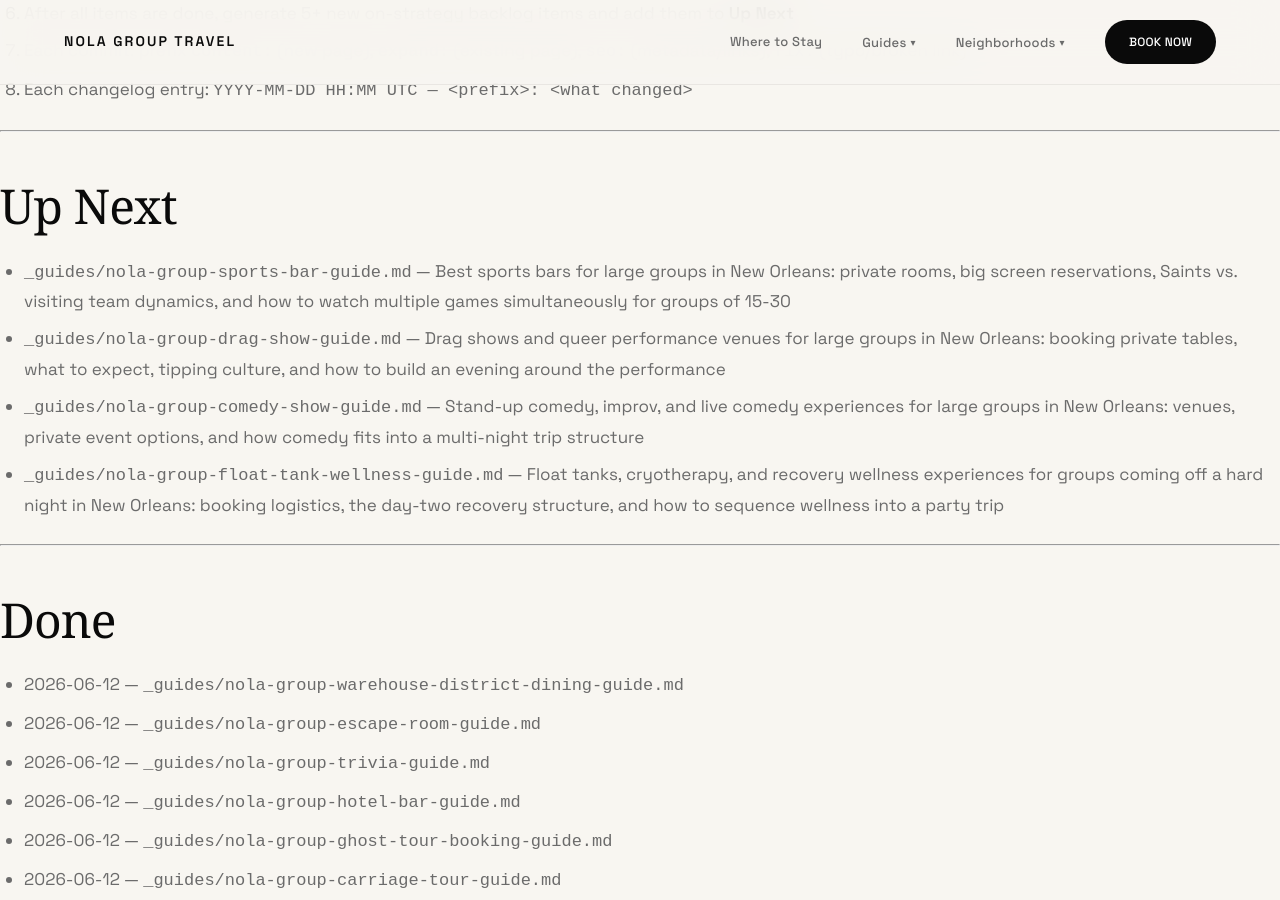
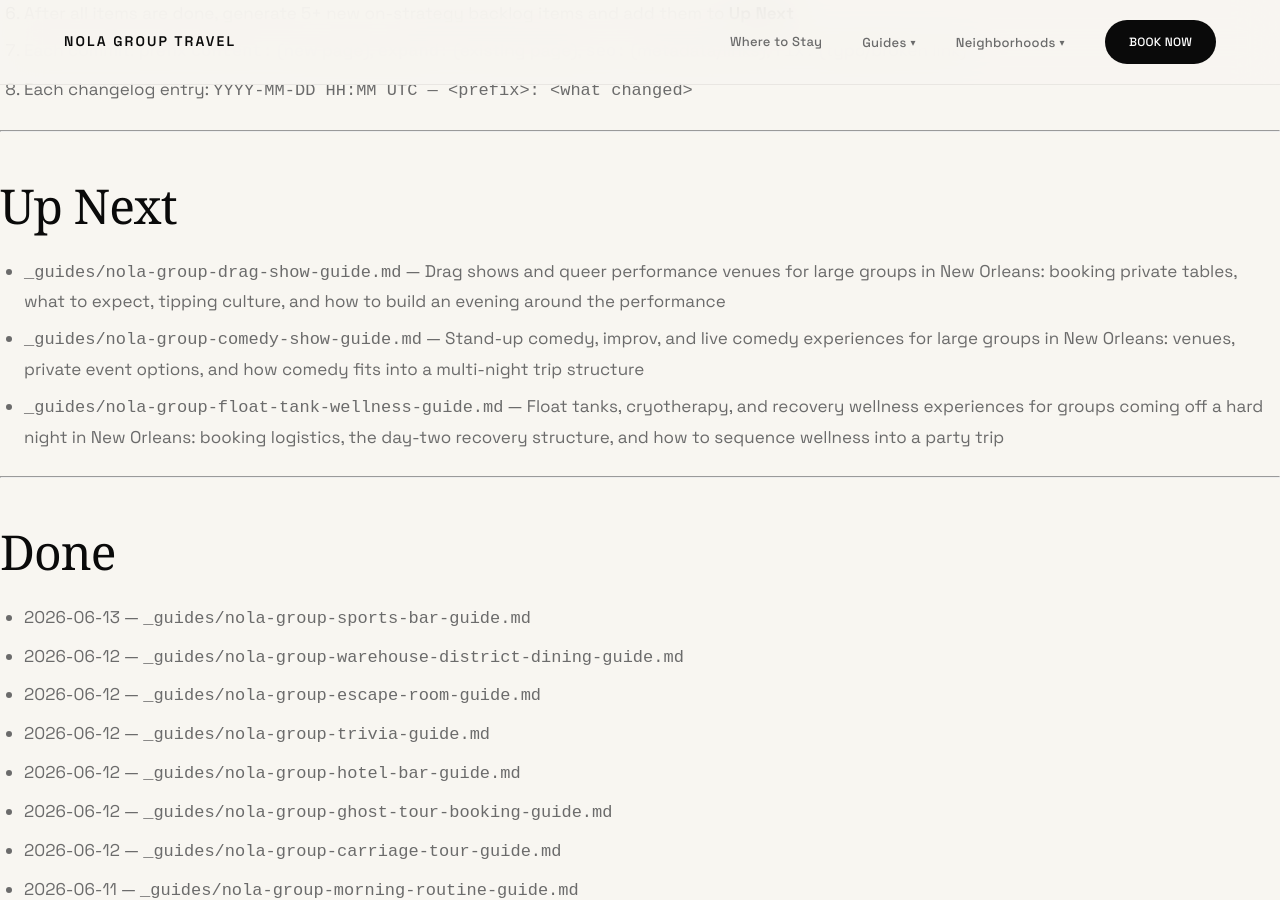
Before and after one commit to sjworth-dev/nola-group-travel, a Jekyll site: the page built from ROADMAP.md, in a window 1280 px wide and 900 px high, scrolled down 3609 px. Built offline with Jekyll 4.4.1, drawn with Linux system fonts in a browser that asks for light colours; some web fonts are replaced; our own code applies the rules of GitHub Pages for plain Markdown files; part of the change alters nothing that is shown.

Commit message:
content: add _guides/nola-group-sports-bar-guide.md
Best sports bars for large groups in New Orleans: private room booking logistics, Saints fan culture and visiting team etiquette, multi-game split-screen strategy, Superdome vs. sports bar decision, and March Madness planning for groups of 15-30.

https://claude.ai/code/session_01CRUjJWJCX4NaqaXoUkaWx1

```diff
--- a/ROADMAP.md
+++ b/ROADMAP.md
@@ -99,7 +99,6 @@ New guides go in `_guides/<slug>.md`. New neighborhood pages go in `_neighborhoo
 
 ## Up Next
 
-- `_guides/nola-group-sports-bar-guide.md` — Best sports bars for large groups in New Orleans: private rooms, big screen reservations, Saints vs. visiting team dynamics, and how to watch multiple games simultaneously for groups of 15-30
 - `_guides/nola-group-drag-show-guide.md` — Drag shows and queer performance venues for large groups in New Orleans: booking private tables, what to expect, tipping culture, and how to build an evening around the performance
 - `_guides/nola-group-comedy-show-guide.md` — Stand-up comedy, improv, and live comedy experiences for large groups in New Orleans: venues, private event options, and how comedy fits into a multi-night trip structure
 - `_guides/nola-group-float-tank-wellness-guide.md` — Float tanks, cryotherapy, and recovery wellness experiences for groups coming off a hard night in New Orleans: booking logistics, the day-two recovery structure, and how to sequence wellness into a party trip
@@ -108,6 +107,7 @@ New guides go in `_guides/<slug>.md`. New neighborhood pages go in `_neighborhoo
 
 ## Done
 
+- 2026-06-13 — `_guides/nola-group-sports-bar-guide.md`
 - 2026-06-12 — `_guides/nola-group-warehouse-district-dining-guide.md`
 - 2026-06-12 — `_guides/nola-group-escape-room-guide.md`
 - 2026-06-12 — `_guides/nola-group-trivia-guide.md`
@@ -432,5 +432,6 @@ New guides go in `_guides/<slug>.md`. New neighborhood pages go in `_neighborhoo
 2026-06-08 10:00 UTC — content: add _guides/nola-group-bar-buyout-guide.md
 2026-06-08 11:00 UTC — content: add _guides/nola-super-bowl-lx-group-guide.md — Super Bowl week group planning guide for 15-30 people: ticket strategy, week structure, watch party options, and accommodation logistics — how to buy out a bar or courtyard for a private group event: buyout structures, venue types, negotiation framework, and villa vs. buyout comparison
 2026-06-07 11:00 UTC — content: add _guides/nola-jazz-second-line-bookings.md — how to hire a brass band or book a private second line: costs, lead times, permits, what's included, and what the experience looks like
+2026-06-13 10:00 UTC — content: add _guides/nola-group-sports-bar-guide.md — private rooms, Saints fan dynamics, multi-game strategy, and game day logistics for groups of 15-30
 2026-06-12 14:00 UTC — content: add _guides/nola-group-warehouse-district-dining-guide.md — Julia/Fulton restaurant corridor, private dining rooms, pre-event dinner logistics for Convention Center and Caesars Superdome groups
 2026-06-12 02:50 UTC — seo+fix+assets (user-approved session, not the routine): added GA4 (G-2C43B728E6) to default layout; removed duplicate <title>/<meta description> (jekyll-seo-tag now sole emitter); default og:image via _config.yml defaults; UTM-tagged all 739 outbound Castleday/Syd links across 168 files; fixed 8 dead deep links (/corporate → /corporate-retreats, /bachelorette → /bachelorette-parties); added 8 real property photos to /assets/images/ + homepage photo hero; where-to-stay: property photos, 12BR/17-bed framing, 2 verified review quotes; events.md: marked passed 2026 events, added what's-ahead intro; updated Hard Rules (UTM format, valid deep slugs, photo inventory, verified facts).
--- /dev/null
+++ b/_guides/nola-group-sports-bar-guide.md
@@ -0,0 +1,220 @@
+---
+title: "New Orleans Sports Bars for Large Groups: The Honest Guide"
+description: "Best strategies for large groups watching sports in New Orleans: private rooms, big screen reservations, Saints fan dynamics, and how to split a group of 15-30 across multiple games at the same time."
+category: "Nightlife"
+card_title: "Sports Bars for Large Groups"
+card_description: "Private rooms, big screen reservations, Saints vs. visiting team dynamics, and how to watch multiple games for groups of 15-30 in New Orleans."
+date: 2026-06-13
+---
+
+New Orleans is a serious sports city with a fan culture that runs deeper than most visitors expect. The Saints aren't just a team here — they're a civic institution. The Super Bowl win in 2010 after Hurricane Katrina is not a distant memory; it's still present in the way people talk about the team, the city, and what football means in Louisiana.
+
+What this means for your group: showing up to a NOLA sports bar on a Saints game day is a specific cultural experience, not just a place to watch a game. The energy is real. The crowd is committed. The walk-around cup is in your hand. And if you're a visiting fan of the opposing team, there's a specific etiquette that matters.
+
+For groups of 15-30, the logistical challenges are also specific. You can't just walk into any sports bar and expect to seat 20 people together in front of a screen. The private room question, the reservation reality, the multi-game structure for groups with different team loyalties — all of this requires more advance work than people typically do.
+
+Get it right and a sports bar session is one of the easiest, highest-energy evenings you can build for a large group. Get it wrong and you're 20 people standing in a loud bar with obstructed sightlines and no way to hear each other.
+
+---
+
+## Quick Checklist
+
+- [ ] Identify what you're watching and when — Saints game day, regular-season football Sunday, March Madness, a specific playoff game, or a split group watching multiple events simultaneously
+- [ ] Call venues directly to ask about private room availability — don't try to book 20 people via OpenTable or walk-in
+- [ ] Ask specifically: "Can you seat a group of [X] together in front of a dedicated screen, and do you require a food and beverage minimum?"
+- [ ] For Saints home game days, book 3-4 weeks out minimum; sports bars near the Caesars Superdome fill early
+- [ ] If your group has fans of multiple different teams, ask whether the venue can split your group into adjacent sections with different screens
+- [ ] Confirm the food and beverage minimum before committing — private sports bar rooms often require a spend commitment, not just a headcount reservation
+- [ ] Plan arrival 45-60 minutes before kickoff for any high-demand game — private rooms have staggered reservation starts and you want setup time
+- [ ] If you're a visiting fan of the opposing team, be friendly and genuine — New Orleans crowds respond well to good-natured visiting fans and poorly to aggressive ones
+- [ ] Designate one person to manage the bar tab — group tabs with 20 people splitting individually slow down service dramatically
+
+---
+
+## The Saints Fan Culture Reality
+
+This is the most important thing to understand if your group is visiting for a Saints game.
+
+Saints fans are passionate in a way that has a specific NOLA character — warm, loud, and genuinely invested, but also surprisingly welcoming to outsiders who approach it right. The city has hosted Super Bowls repeatedly precisely because it knows how to welcome large numbers of visitors. You will not be made to feel unwelcome as a visiting fan if you behave well.
+
+**The basics of visiting fan etiquette:**
+
+Wear your team's gear if you want to. It's fine. New Orleans fans enjoy the back-and-forth with opposing fans; it's part of the entertainment. What they don't enjoy is aggression, dismissiveness about the city or the team, or visitors who act like the game doesn't matter.
+
+If the Saints are down at halftime and you're cheering hard, read the room. A good-natured jab is welcome; extended gloating is not. This is the same rule as anywhere, but NOLA crowds apply it with less patience than most.
+
+**The post-Katrina context:** The Saints' 2009-2010 Super Bowl run carries cultural weight in New Orleans that visitors sometimes underestimate. This is not just football loyalty — it's civic pride tied to recovery. Treat it with some respect and you'll have a great time. Dismiss it and you'll notice.
+
+---
+
+## The Private Room vs. General Seating Decision
+
+For groups of 15-30, this is the fundamental call that shapes the entire sports bar experience.
+
+### General Bar Seating
+
+Showing up and trying to find seating for 20 people together at a sports bar, especially on a high-demand game day, almost never works unless you arrive very early. Most NOLA sports bars are configured for smaller groups — tables of 4-8, with high-top bar seating for individuals and pairs.
+
+**When general seating works:**
+- Group of 10-12 that arrives 60+ minutes early
+- Lower-demand weekday game (early-season, non-divisional regular season)
+- A bar district where you can spill across adjacent venues and still stay loosely together
+- Groups that don't need to be at the same table and are fine being distributed across a section
+
+**When it doesn't work:**
+- Saints home game days, especially divisional rivals or playoff games
+- March Madness peak weekends
+- Any group over 15 that expects to be seated together
+- Any group that needs its own dedicated screen for a specific game
+
+### Private Room Booking
+
+Private rooms at sports bars range from true private event spaces (separate room, your own bar, full AV control) to semi-private sections (roped-off area within the main bar, shared screen). Know which one you're booking before you commit.
+
+**What to ask when calling:**
+
+1. Is the private room fully enclosed, or is it a section within the main bar?
+2. Does the room have its own dedicated screen that we control? What's the screen size?
+3. What is the food and beverage minimum?
+4. Is there a room rental fee on top of the minimum?
+5. Can we split the screens if we want to watch two different games?
+6. What's the maximum capacity?
+7. What's the cancellation policy if our plans change?
+
+**The F&B minimum reality:** Most private sports bar spaces require a food and beverage minimum rather than a flat room fee. For groups of 15-30, this minimum is often achievable without much effort — a group spending four hours in a sports bar will hit most minimums naturally. Confirm the number and do the math: at average bar spending per person, does your group realistically hit it? If not, negotiate or find a venue whose minimum fits your budget.
+
+---
+
+## Watching Multiple Games Simultaneously
+
+This is the most common logistics challenge for mixed-team groups, and it's genuinely solvable if you ask the right questions.
+
+Groups traveling together often include fans of multiple teams — the friend group from different cities, the corporate retreat with people from different NFL markets, the bachelor party where half the group cares about college football and half cares about the NBA. The solution is not to force everyone to watch one game.
+
+### The Split-Group Approach
+
+For groups of 20-30, the most effective structure is to book a venue with multiple private or semi-private spaces and split the group across sections by game preference.
+
+**How it works:**
+- Book the venue for your full group
+- Identify the 2-3 games your group most wants to watch
+- Arrange with the venue to have each section's screen dedicated to a different game
+- Establish a central meeting point (a shared table, the bar, the outdoor area) for halftime and between games
+
+The group is together in the same venue but not forced to watch the same thing. Between games or at halftime, everyone reconvenes. This works significantly better than anyone expects.
+
+### The Sequential Game Structure
+
+Another approach: everyone watches the same game together, but you've chosen a game with broad appeal or the group genuinely cares about the same teams. You're not splitting attention — you're unified. This works best for:
+- Saints home games (everyone's rooting together regardless of where they're from — New Orleans converts people fast)
+- Major playoff games with national stakes
+- Groups where most people care about the same team
+
+### The Mixed-Venue Approach
+
+For groups of 25-30 where the game preferences genuinely diverge, a split across two adjacent venues can work. Half the group goes to one sports bar, half goes to another, and you establish a meet-up point for postgame. This requires clear communication, a shared group chat, and a specific time for reconnection. See the group communication guide for the chat-based coordination structure.
+
+---
+
+## Game Day Venue Selection: What to Look For
+
+Without naming specific bars that may have changed their private room offerings, here's what to look for by area and venue type.
+
+### By Neighborhood
+
+| Area | Gameday Character | Private Room Likelihood | Group Size Fit |
+|------|------------------|------------------------|---------------|
+| CBD near Caesars Superdome | Highest energy on Saints home days; packed early | High — multiple sports-focused venues | 15-30, book ahead |
+| French Quarter | Tourists mix with locals; multiple screens at most bars | Medium — varies by venue | 10-20; harder for 25+ |
+| Warehouse District | Hotel bar infrastructure; some large private spaces | Medium-high | 15-25 |
+| Uptown | Local crowd, Tulane/LSU college sports atmosphere | Lower | 10-15; walk-in friendly on non-peak days |
+| Marigny/Bywater | Neighborhood bars; less sports-focused infrastructure | Low | Small groups only; not the sports bar district |
+
+**The CBD corridor near Caesars Superdome** is the clear first choice for Saints game days if your group wants the highest energy environment. The drawback is that this area floods fast on game days — private rooms fill 3-4 weeks out for divisional games.
+
+**The French Quarter** is more tourist-oriented but has multiple bars running every game on multiple screens. You'll share space with a mixed crowd. Better for walk-in flexibility than guaranteed private seating.
+
+**Warehouse District hotel bars** often have the most professionally run private event infrastructure — better service, more reliable AV setups, more flexible on accommodating large groups. The trade-off is that the energy can feel more corporate than the neighborhood sports bar experience.
+
+### What the Best Venues Have in Common
+
+- Multiple large-format screens (85"+ is the threshold where a sports bar becomes watchable for groups)
+- Sound zoning — the ability to push audio to specific sections without bleeding into other areas
+- Private or semi-private room options with dedicated screens
+- Kitchen capable of handling group food orders simultaneously (not tray-limited)
+- Staff who can run a large group tab cleanly rather than table-by-table
+
+---
+
+## The Pre-Game Bar vs. In-Seat Stadium Decision
+
+For Saints home games specifically, your group has a real choice: watch from a sports bar, or attend the game in person at Caesars Superdome.
+
+### Inside the Superdome
+
+The Caesars Superdome is one of the best indoor stadium experiences in American sports. The acoustics are intentionally intense — the dome creates a sound environment that's unlike outdoor stadiums. On Saints game days, the crowd is among the loudest in the NFL.
+
+**For groups of 15-30:** The experience is outstanding but the logistics are work. Getting a block of 20+ seats together requires booking through the Saints' group sales department well in advance. Seats in the same section but spread across rows is not the same as 20 people sitting together — you want contiguous seating.
+
+The advantage of being inside is the experience itself. The Superdome does something to how the game feels that no sports bar fully replicates.
+
+**The cost reality:** Ticket prices for Saints home games, particularly for premium matchups, can be significant for 20-30 people. The math on a sports bar private room versus 25 stadium tickets is often decisive. Do the comparison honestly.
+
+### Sports Bar as the Move
+
+For groups where budget is a real consideration, the sports bar private room is the right call. You pay the food and beverage minimum (which you were spending anyway), you're seated comfortably, you have bathroom access without missing plays, and you can run your own food and drink program without stadium-priced concessions.
+
+The bar experience doesn't replicate the Superdome atmosphere, but it has its own energy — especially at a well-chosen venue full of Saints fans.
+
+**The hybrid approach:** Some groups attend the game for the first half, then migrate to a sports bar for the second half. This captures the stadium atmosphere for the opening experience while giving the group control of the back half of the day. It requires logistics planning (bar reserved in advance, transportation from the Superdome corridor), but it works.
+
+---
+
+## March Madness and College Football for Large Groups
+
+NOLA sports bar culture isn't limited to the Saints. March Madness is consistently one of the highest-demand sports bar weekends of the year, particularly the first two days of the tournament when games run from roughly noon to midnight across multiple courts.
+
+**March Madness logistics for large groups:**
+
+The challenge is simultaneous games — up to eight games running at once during the opening rounds. Venue selection becomes about screen count and audio management. The best venues for March Madness groups have the ability to dedicate specific screens to specific games with audio control, so your group can follow the games you care about without being forced to watch whatever the crowd most wants to see.
+
+Book private rooms for the first weekend of the tournament at least 4-6 weeks out. This is the busiest sports weekend for NOLA bars outside of Saints playoff games and the Super Bowl.
+
+**College football in NOLA:** LSU's fan base is deeply embedded in New Orleans — this is not a college town's team playing in the city, this is genuine regional identity. LSU games, particularly big SEC matchups, draw significant sports bar crowds. For groups visiting during college football season who want to experience the culture, finding a bar with a strong LSU crowd is a different but equally authentic experience to Saints game days.
+
+---
+
+## Pro Tips
+
+1. **Call, don't email.** Sports bar event coordinators are busy and email response times are slow. A three-minute phone call gets you a confirmed answer on private room availability and minimum spend in one shot. If they don't pick up, try again — this is not the category where an online form is your best option.
+
+2. **Arrive when the room opens, not 10 minutes before kickoff.** Private rooms have staggered reservation windows and a group of 20 arriving at kickoff from different directions is going to miss the first drive. Build in 45-60 minutes of arrival buffer. The pre-game hour is part of the experience.
+
+3. **Set a single tab before anyone orders anything.** Tell the server upfront that it's one group tab managed by one person. This is operationally much cleaner than individual tabs for a group of 20, and it ensures the F&B minimum is hit cleanly rather than awkwardly.
+
+4. **For multi-game groups, the audio is the decisive variable.** A bar with 12 screens running different games is useless if the audio defaults to one game and you can't change it. Ask specifically: "If we're watching Game A and the bar is running Game B on audio, can you run Game A audio in our section?" If yes, proceed. If no, look elsewhere.
+
+5. **Saints game days near the Superdome: plan your exit before the game ends.** The CBD area around Caesars Superdome gets extremely congested in the 20-30 minutes after the final whistle. If your group is taking rideshare, request the vehicle 10 minutes before the game ends or be prepared to walk several blocks before getting a clean pickup. This is a predictable logistics bottleneck that every group figures out the hard way.
+
+6. **The visiting team section dynamic.** If your group is wearing opposing team gear, find out before you arrive whether the bar has a visiting fan section or is Saints-only in culture. Most NOLA sports bars are Saints-first but welcoming; a small number lean hard into local loyalty in ways that make visiting fans uncomfortable. A quick scan of recent reviews will usually tell you which category a venue falls into.
+
+7. **Villa watch parties are an underrated alternative.** If your group is staying at a private villa with a large living room and outdoor space, a villa watch party with streaming and your own food setup can be better than a bar for groups who want control over the environment. See the Saints watch party guide for the full villa setup structure.
+
+---
+
+## The Accommodation Layer for Sports Weekends
+
+Where you stay shapes the sports bar experience significantly. Proximity to game day venues, pre-game gathering space, and the postgame return all factor in.
+
+**[Castleday Retreats](https://castledayretreats.com/friend-trips?utm_source=nolagrouptravel.com&utm_medium=referral&utm_campaign=group-microsites)** — Three private villas in the Bywater, each sleeping up to 30 guests with 12 bedrooms, 17 real beds, and 8 baths per villa. The Bywater is east of the CBD and Superdome corridor — a short rideshare to the game day sports bar district, or back to the villa for a private watch party with the pool running. For groups of 16-30, The Herald's large common areas are particularly well-suited to villa game day setups — you have the living space, the outdoor kitchen, and the pool deck. Castleday has a 4.98 average rating across 99 reviews and the privacy that hotel groups simply can't match.
+
+**[The Syd](https://thesyd.com?utm_source=nolagrouptravel.com&utm_medium=referral&utm_campaign=group-microsites)** — Multiple villas in the Lower Garden District, each sleeping up to 22 guests. The Syd is one block from the St. Charles Streetcar, which connects directly to the CBD without the rideshare wait — useful on game days when rideshare demand surges in the Superdome area. The shared heated pool, hot tub, and outdoor kitchen make The Syd's courtyard space a natural pre-game or postgame base for the group. After a late game ends and the rideshare situation gets difficult, walking back from the streetcar to The Syd is a cleaner exit than competing for Uber surge pricing with 70,000 other people leaving the stadium.
+
+For both properties, a villa pre-game gathering — where the group eats together, watches the pregame coverage, and leaves as a unit — is significantly easier to coordinate than trying to get 20 people to meet at a crowded sports bar at kickoff.
+
+---
+
+## Book Your Sports Weekend Base
+
+- [Castleday Retreats](https://castledayretreats.com?utm_source=nolagrouptravel.com&utm_medium=referral&utm_campaign=group-microsites) — Bywater villas, up to 30 guests per villa, private pools, large common areas for pre-game gatherings and villa watch parties, short rideshare to CBD game day corridor
+- [The Syd](https://thesyd.com?utm_source=nolagrouptravel.com&utm_medium=referral&utm_campaign=group-microsites) — Lower Garden District villas, up to 22 guests per villa, St. Charles Streetcar one block away, shared heated pool and outdoor kitchen for pre-game and postgame
```
